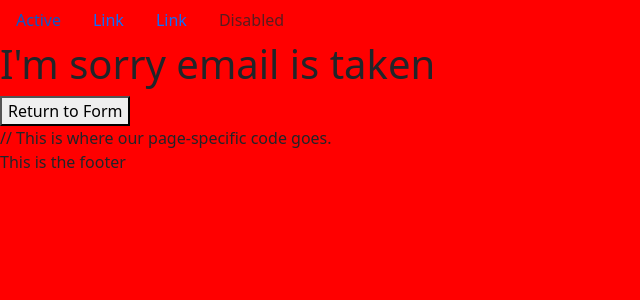
After one commit to Muka-is-home/api, a Django app: template templates/adminapp/email_taken.html in a window 1280 px wide. The commit adds this page. Shown: the top 300 px of the page, without its empty margins (0-640 px from the left). Run offline with Django 4.2, Linux system fonts and the light colour scheme; the template is opened without the code that fills it, so the values that code supplies are empty; parts of the project's set-up code (start-up, migrations or seed data) failed here and were passed over.

Commit message:
accounted for email being used in create form

```diff
--- a/adminapp/views/user_view.py
+++ b/adminapp/views/user_view.py
@@ -119,7 +119,7 @@
 
 
             user_data = UserFormSerializer(user_profile).data
-            if type == "realtor":
+            if type == "Realtor":
 
                 states = State.objects.all()
                 state_data = StateSerializer(states, many=True).data
--- /dev/null
+++ b/templates/adminapp/email_taken.html
@@ -0,0 +1,8 @@
+{% extends "adminapp/base/index.html" %}
+
+{%block content%}
+<div>
+  <h1>I'm sorry email is taken</h1>
+  <button href="{% url 'profile' type %}">Return to Form</button>
+</div>
+{% endblock %}
--- a/templates/adminapp/profile_signup.html
+++ b/templates/adminapp/profile_signup.html
@@ -3,10 +3,10 @@
 <div class="container text-center mt-5">
   <div class="row">
       <div class="col">
-          <a href="{% url 'profile' 'realtor' %}" class="btn btn-primary" id="realtorButton">Realtor</a>
+          <a href="{% url 'profile' 'Realtor' %}" class="btn btn-primary" id="realtorButton">Realtor</a>
       </div>
       <div class="col">
-          <a href="{% url 'profile' 'vendor' %}" class="btn btn-primary" id="vendorButton">Vendor</a>
+          <a href="{% url 'profile' 'Vendor' %}" class="btn btn-primary" id="vendorButton">Vendor</a>
       </div>
   </div>
 </div>
```
